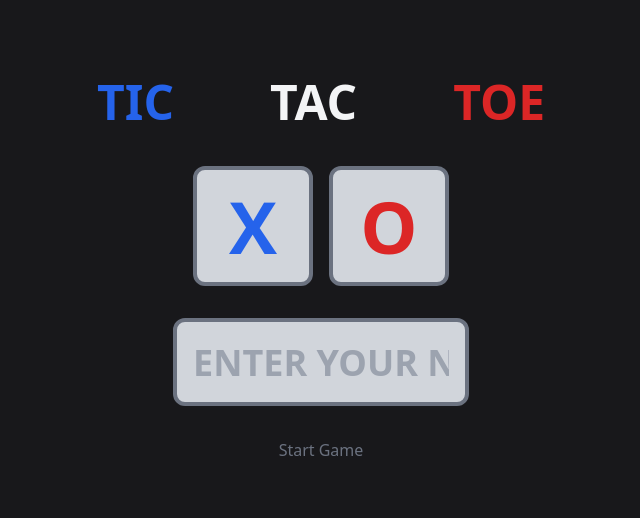
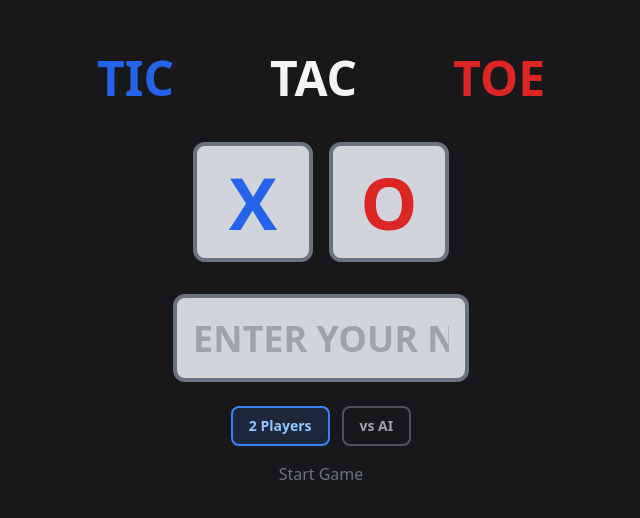
Before and after one commit to nahyan0077/arcade-hub, a React (Vite) app: page / in a window 1280 px wide. Shown: the part 130-648 px from the top of the page, without its empty margins (319-959 px from the left). Built offline with nearby package versions, Linux system fonts and the light colour scheme.

Commit message:
feat(ui): add mode and difficulty selection on start screen
2P vs vs-AI toggle; difficulty picker (EASY/MEDIUM/HARD/IMPOSSIBLE,
default medium) appears only in vs AI and routes state through
to /game

```diff
--- a/src/engine/types.ts
+++ b/src/engine/types.ts
@@ -17,6 +17,13 @@ export type WinLine =
 export type GameMode = 'pvp' | 'pve';
 
 export type AIDifficulty = 'easy' | 'medium' | 'hard' | 'impossible';
+
+export const AIDIFFICULTIES: readonly AIDifficulty[] = [
+  'easy',
+  'medium',
+  'hard',
+  'impossible',
+] as const;
 
 export interface GameState {
   board: Board;
--- a/src/pages/start/Start.tsx
+++ b/src/pages/start/Start.tsx
@@ -2,12 +2,25 @@ import { useEffect, useRef, useState } from "react";
 import { useNavigate } from "react-router-dom";
 import "./start.css";
 import toast, { Toaster } from "react-hot-toast";
+import { AIDIFFICULTIES, PERSONALITIES } from "../../engine";
+import type { AIDifficulty } from "../../engine";
+
+type GameMode = "pvp" | "pve";
+
+const optionClass = (active: boolean): string =>
+  `rounded-lg border-2 px-4 py-2 text-sm font-bold transition-colors focus:outline-none focus-visible:ring-2 focus-visible:ring-blue-400 ${
+    active
+      ? "border-blue-500 bg-blue-500/15 text-blue-300"
+      : "border-zinc-600 text-zinc-400 hover:border-zinc-400 hover:text-gray-200"
+  }`;
 
 export const Start = () => {
   const navigate = useNavigate();
 
   const [playerType, setPlayerType] = useState("");
   const [name, setName] = useState("");
+  const [mode, setMode] = useState<GameMode>("pvp");
+  const [difficulty, setDifficulty] = useState<AIDifficulty>("medium");
   const inputRef = useRef<HTMLInputElement>(null);
 
   useEffect(() => {
@@ -42,7 +55,7 @@ export const Start = () => {
           });
           return
     }
-    navigate("/game", { state: { playerType, name } });
+    navigate("/game", { state: { playerType, name, mode, difficulty } });
   };
 
   return (
@@ -86,12 +99,49 @@ export const Start = () => {
       </div>
       <>
         <input
-          className="box-content h-12 w-64 max-w-full p-4 border-4 border-gray-500 mb-8 text-center rounded-xl bg-gray-300 hover:bg-gray-200 text-2xl sm:text-4xl font-extrabold text-gray-900 focus:outline-none"
+          className="box-content h-12 w-64 max-w-full p-4 border-4 border-gray-500 mb-6 text-center rounded-xl bg-gray-300 hover:bg-gray-200 text-2xl sm:text-4xl font-extrabold text-gray-900 focus:outline-none"
           placeholder="Enter your name"
           style={{ textTransform: "uppercase" }}
           ref={inputRef}
           onChange={(e) => setName(e.target.value)}
         />
+
+        <div className="mb-4 flex gap-3" role="group" aria-label="Opponent type">
+          <button
+            type="button"
+            aria-pressed={mode === "pvp"}
+            className={optionClass(mode === "pvp")}
+            onClick={() => setMode("pvp")}
+          >
+            2 Players
+          </button>
+          <button
+            type="button"
+            aria-pressed={mode === "pve"}
+            className={optionClass(mode === "pve")}
+            onClick={() => setMode("pve")}
+          >
+            vs AI
+          </button>
+        </div>
+
+        {mode === "pve" && (
+          <div className="mb-4 flex flex-wrap justify-center gap-2" role="group" aria-label="AI difficulty">
+            {AIDIFFICULTIES.map((level) => (
+              <button
+                key={level}
+                type="button"
+                aria-pressed={difficulty === level}
+                title={`AI personality: ${PERSONALITIES[level].name}`}
+                className={optionClass(difficulty === level)}
+                onClick={() => setDifficulty(level)}
+              >
+                {level.toUpperCase()}
+              </button>
+            ))}
+          </div>
+        )}
+
         <button
           type="button"
           className="text-gray-500 cursor-pointer hover:text-gray-300"
```
Also changed, not shown: 1 other file (tests, documents, lock files or other folders).
